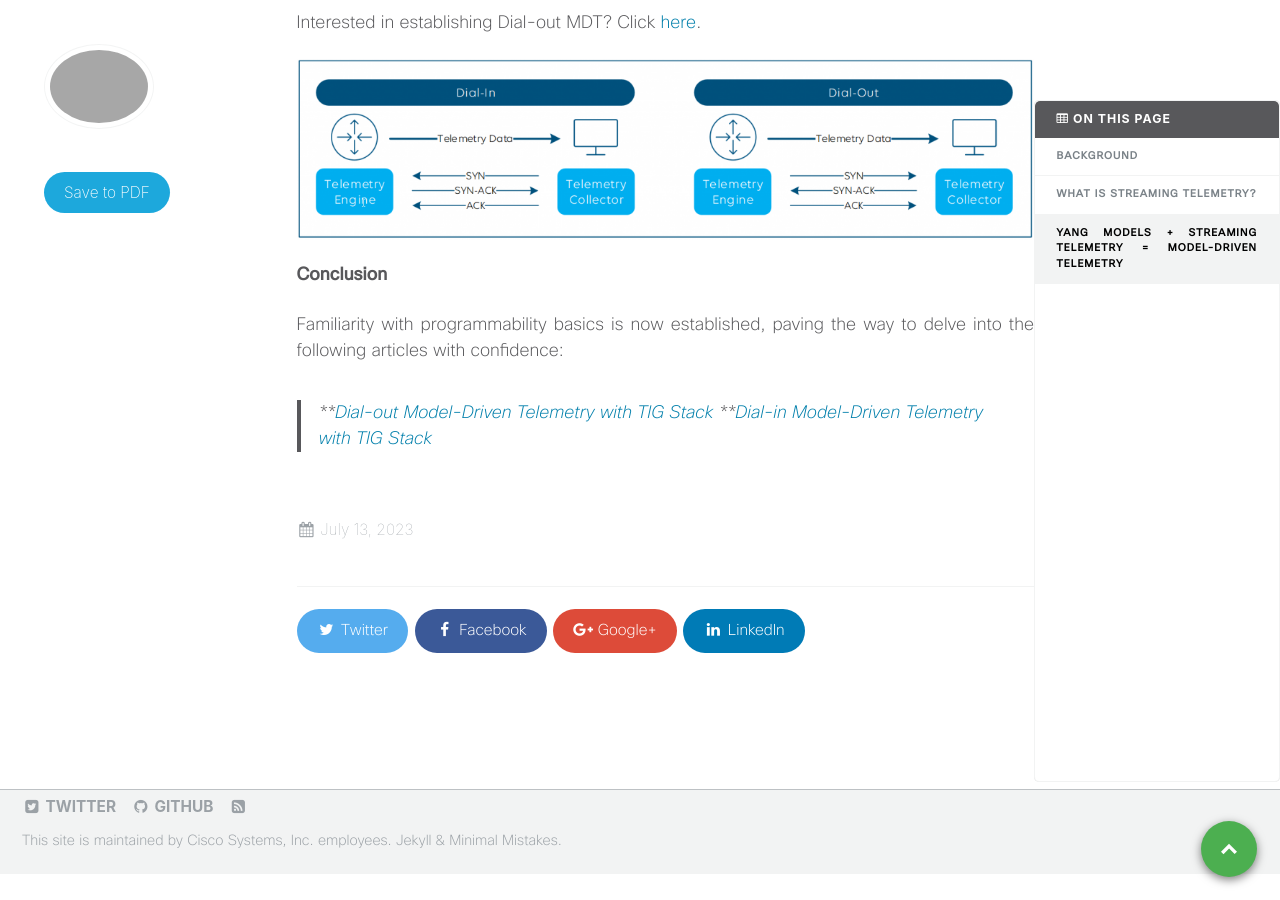
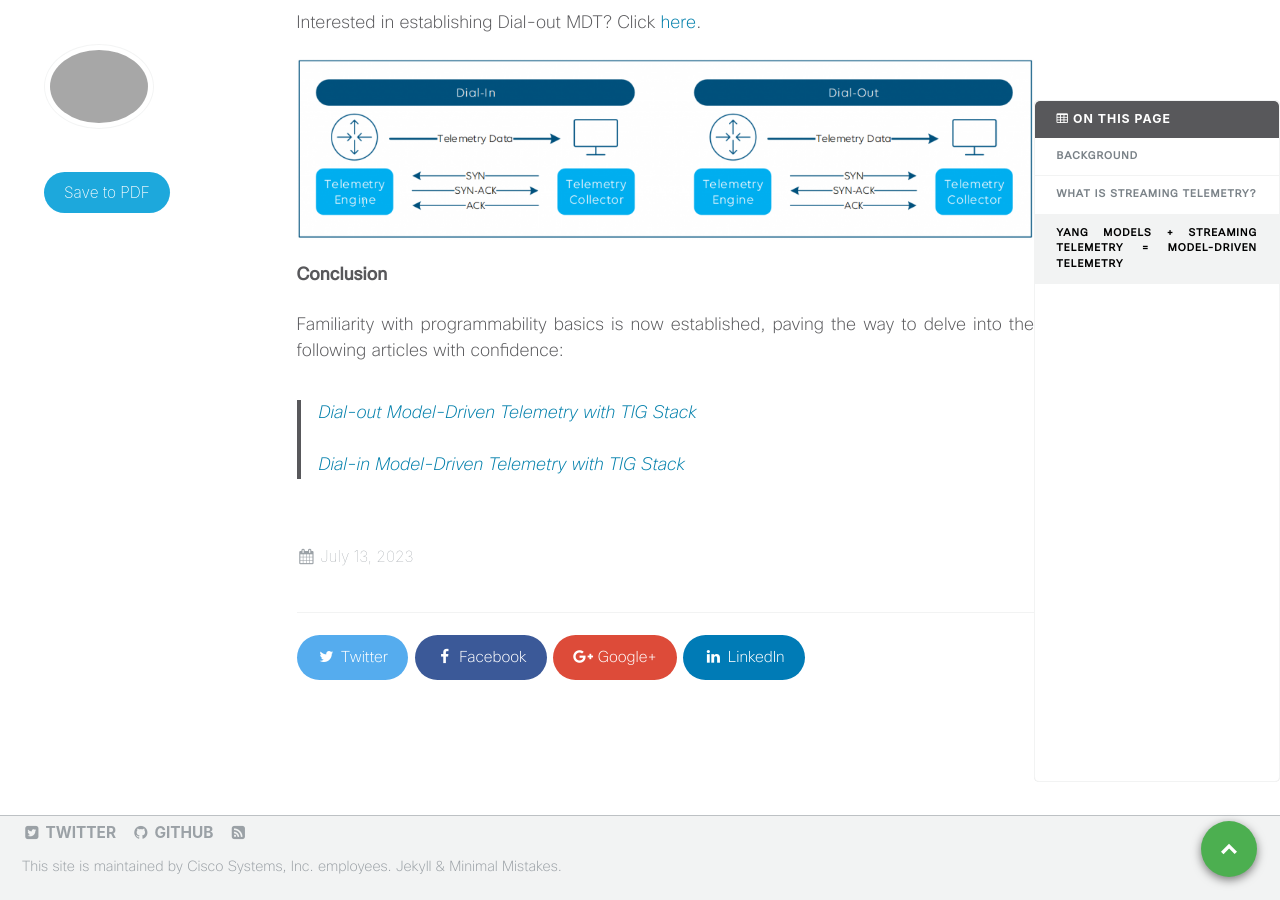
Before and after one commit to xrdocs/programmability, a Jekyll site: the page built from _blogs/Model-Driven-Telemetry.md, in a window 1280 px wide and 900 px high, scrolled down 4043 px. Built offline with Jekyll 4.4.1, drawn with Linux system fonts in a browser that asks for light colours; comment, search, counter and statistics services are not loaded.

Commit message:
Update Model-Driven-Telemetry.md

```diff
--- a/_blogs/Model-Driven-Telemetry.md
+++ b/_blogs/Model-Driven-Telemetry.md
@@ -90,5 +90,7 @@ Interested in establishing Dial-out MDT? Click [here](https://xrdocs.io/programm
 
 <p align="justify">Familiarity with programmability basics is now established, paving the way to delve into the following articles with confidence:</p>
 
-> **[Dial-out Model-Driven Telemetry with TIG Stack](https://xrdocs.io/programmability/blogs/Dial-out-MDT-with-TIG/)
-> **[Dial-in Model-Driven Telemetry with TIG Stack](https://xrdocs.io/programmability/blogs/Dial-in-MDT-with-TIG/)
+> [Dial-out Model-Driven Telemetry with TIG Stack](https://xrdocs.io/programmability/blogs/Dial-out-MDT-with-TIG/)
+<br>
+<br>
+> [Dial-in Model-Driven Telemetry with TIG Stack](https://xrdocs.io/programmability/blogs/Dial-in-MDT-with-TIG/)
```
